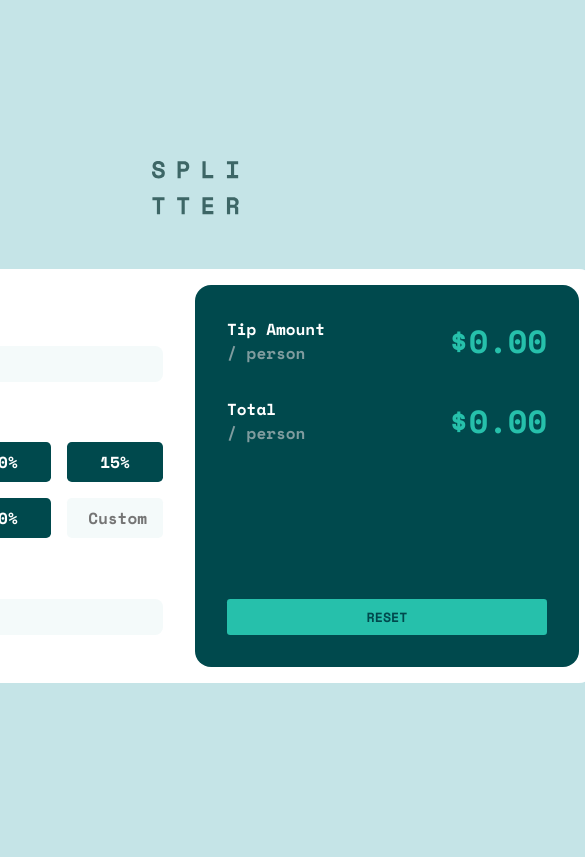
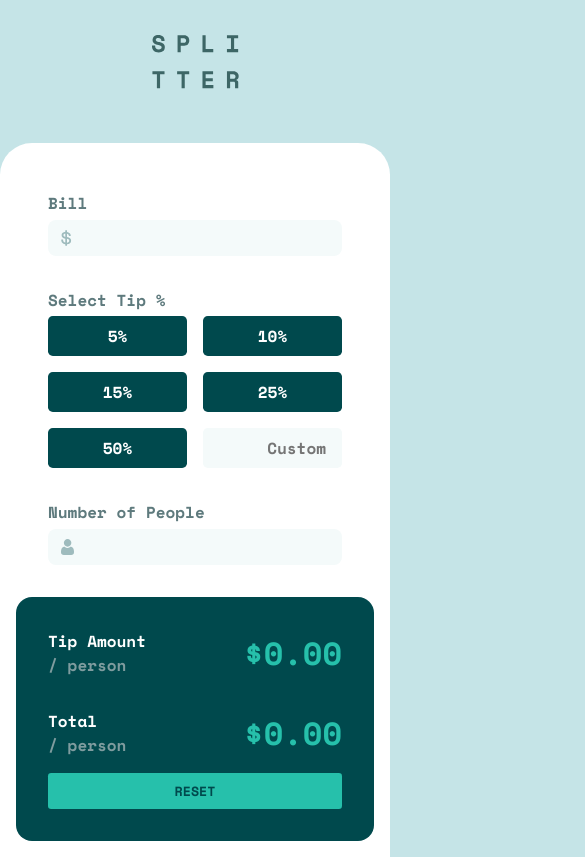
Before and after one commit to AslamtoIbrahim/tip-calculator-app-main, a plain HTML site: page index.html in a window 390 px wide. Shown: the whole page, 585 px wide, since content can reach past the window. Drawn offline with nearby package versions, Linux system fonts and the light colour scheme.

Commit message:
[FEAT] add mobile design

```diff
--- a/styles.css
+++ b/styles.css
@@ -31,7 +31,7 @@
 body {
   height: 100vh;
   width: 100vw;
-  /* font-size: var(--font-size-body-copy); */
+  font-size: var(--font-size-body-copy);
   font-family: var(--font-family);
   background-color: var(--light-grayish-cyan);
 }
@@ -71,7 +71,7 @@ main {
   width: 100%;
 }
 
-.bill-and-error{
+.bill-and-error {
   display: flex;
   justify-content: space-between;
 }
@@ -101,10 +101,9 @@ input:focus,
 }
 
 /* remove arrow p and down in inputs */
-input::-webkit-inner-spin-button{
+input::-webkit-inner-spin-button {
   -webkit-appearance: none;
 }
-
 
 .inupt-icon {
   position: relative;
@@ -147,7 +146,7 @@ input::-webkit-inner-spin-button{
 }
 
 /* change background color and color text while clicking */
-.change-background{
+.change-background {
   /* background-color: var(--strong-cyan);
   color: var(--very-dark-cyan); */
   background: #000;
@@ -159,13 +158,13 @@ input::-webkit-inner-spin-button{
 }
 
 .error {
-  color: var( --color-error);
+  color: var(--color-error);
   display: none;
 }
 
 /* add border color error */
-.border-error{
-  border: 0.125rem solid var( --color-error);
+.border-error {
+  border: 0.125rem solid var(--color-error);
 }
 
 .output-container {
@@ -238,3 +237,37 @@ input::-webkit-inner-spin-button{
   display: inline-block;
   animation: shake 0.2s ease-in-out;
 }
+
+/* Media queries */
+@media screen and (max-width: 49rem) {
+  .content {
+    width: 42rem;
+  }
+}
+
+@media screen and (max-width: 40rem) {
+  :root {
+    /* Typography */
+    --font-size-body-copy: 1rem;
+  }
+  .img-logo {
+    margin-top: 3rem;
+  }
+  .content {
+    grid-template-columns: repeat(1, auto);
+    padding: 1rem;
+    border-radius: 0;
+    border-top-left-radius: 2rem;
+    border-top-right-radius: 2rem;
+    width: 100%;
+    height: 100%;
+  }
+
+  .percentage {
+    margin-top: 0.3rem;
+    display: grid;
+    grid-template-columns: repeat(2, 1fr);
+    grid-template-rows: repeat(3, 1fr);
+    gap: 1rem;
+  }
+}
```
